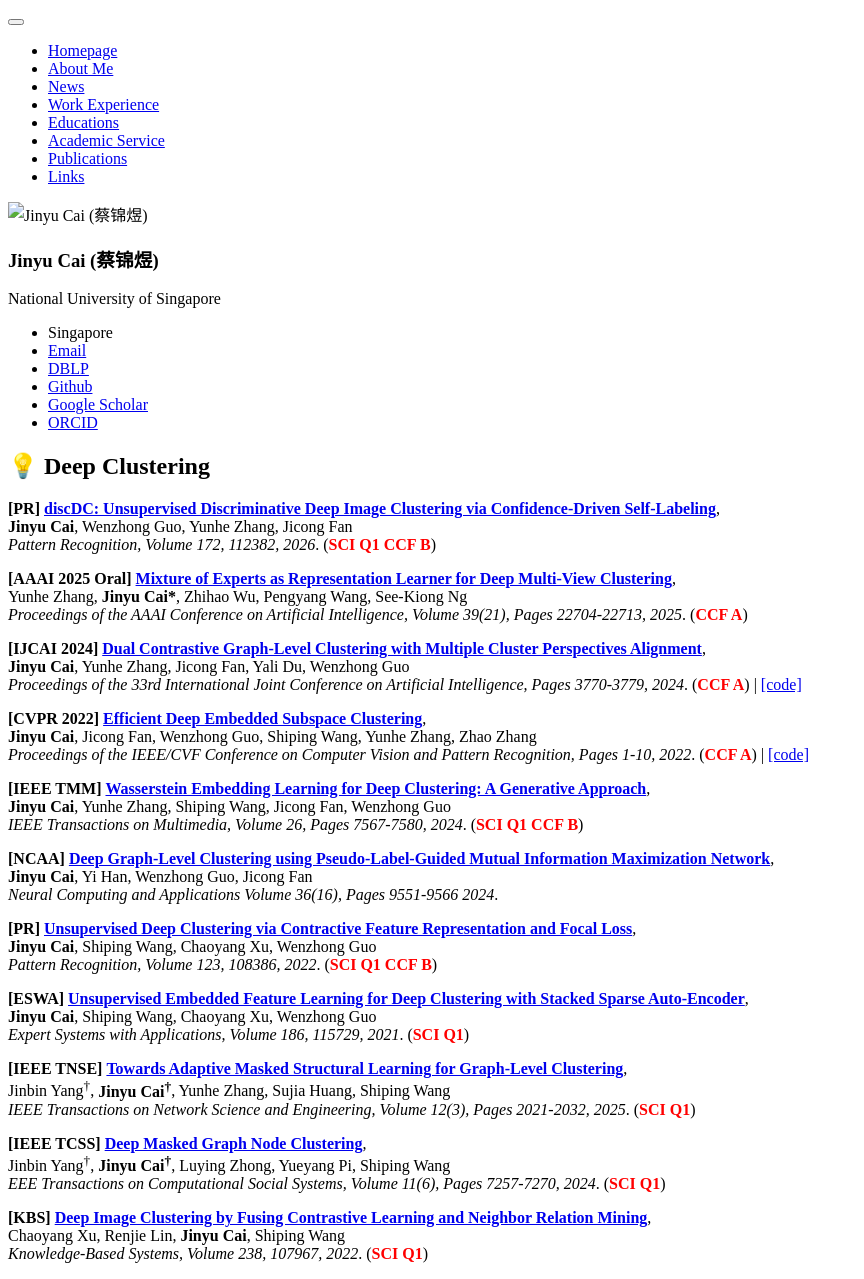
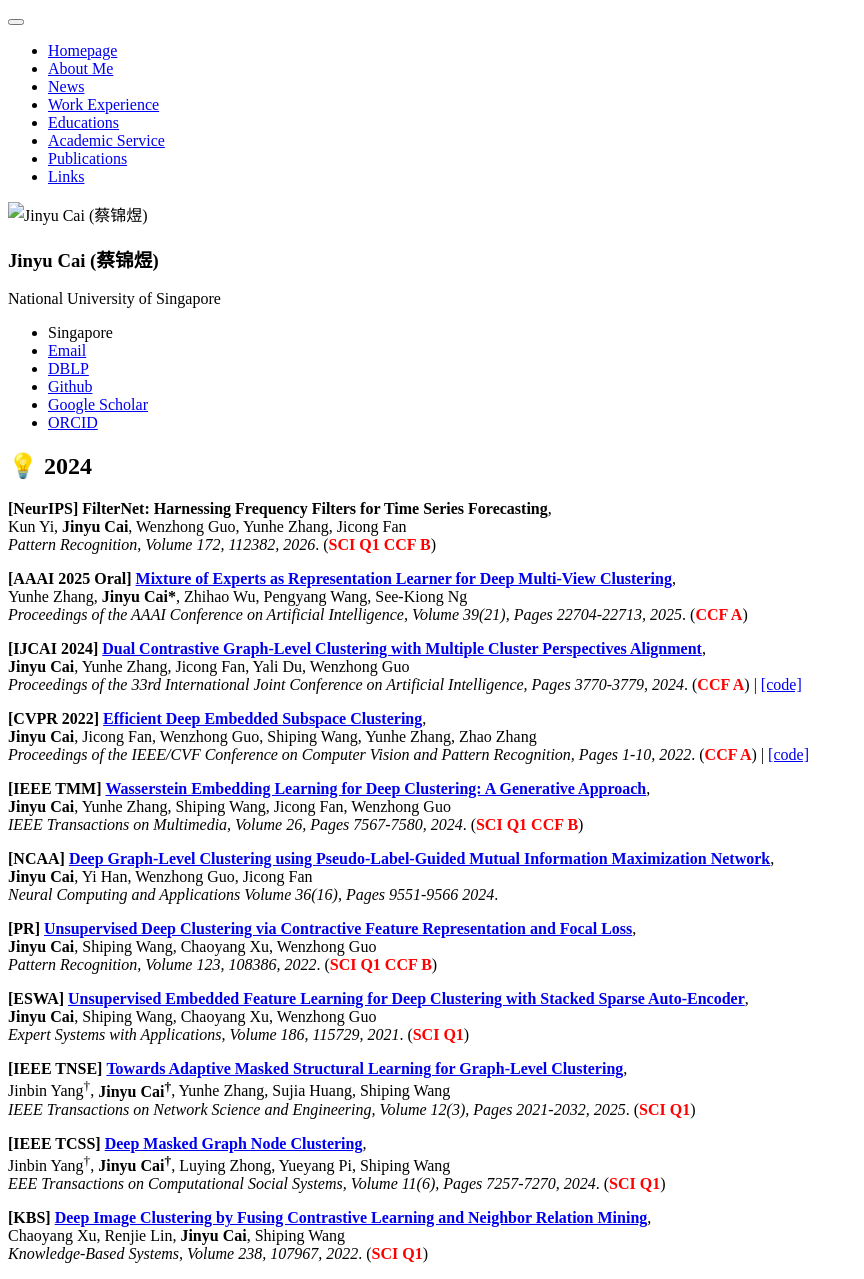
Before and after one commit to hh4ts/huihe.github.io, a Jekyll site: the page built from _pages/publication/2024.md, in a window 1280 px wide. Shown: the whole page, without its empty margins (0-864 px from the left). Built offline with Jekyll 4.4.1, drawn with Linux system fonts in a browser that asks for light colours; our own code applies the rules of GitHub Pages for plain Markdown files.

Commit message:
Update and rename DeepClustering.md to 2024.md

```diff
--- a/_pages/publication/DeepClustering.md
+++ b/_pages/publication/2024.md
@@ -1,8 +1,8 @@
-## 💡 Deep Clustering
+## 💡 2024
 
-**[PR]**
-**[discDC: Unsupervised Discriminative Deep Image Clustering via Confidence-Driven Self-Labeling](https://doi.org/10.1016/j.patcog.2025.112382)**,<br />
-   **Jinyu Cai**, Wenzhong Guo, Yunhe Zhang, Jicong Fan  <br />
+**[NeurIPS]**
+**FilterNet: Harnessing Frequency Filters for Time Series Forecasting**,<br />
+   Kun Yi, **Jinyu Cai**, Wenzhong Guo, Yunhe Zhang, Jicong Fan  <br />
    *Pattern Recognition, Volume 172, 112382, 2026*. (<span style="color:red">**SCI Q1 CCF B**</span>)
 
 **[AAAI 2025 Oral]**
```
